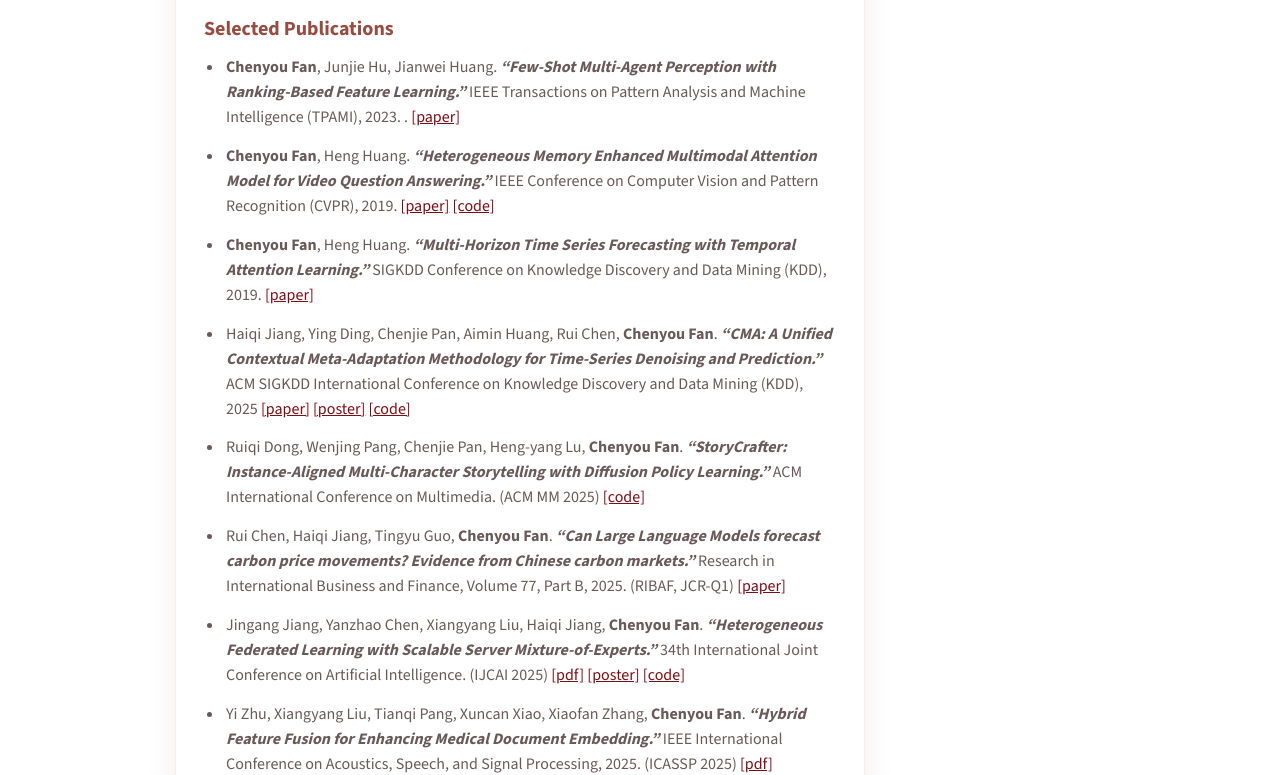
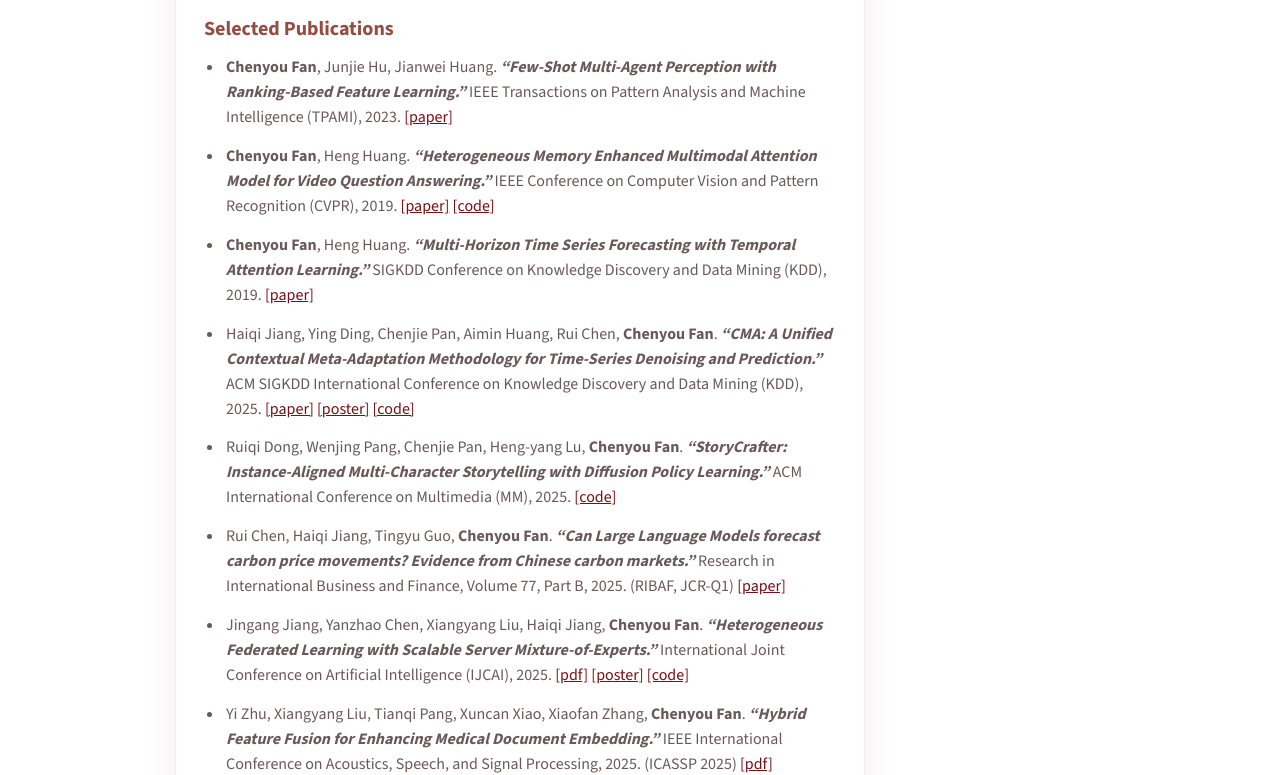
Before and after one commit to fanchenyou/fanchenyou.github.io, a Jekyll site: the page built from publication.md, in a window 1280 px wide and 1400 px high. Shown: the part 482-1257 px from the top of the window. Built offline with Jekyll 4.4.1, drawn with Linux system fonts in a browser that asks for light colours.

```diff
--- a/_includes/publication/publications.md
+++ b/_includes/publication/publications.md
@@ -2,20 +2,20 @@
 
 ### Selected Publications
 
-- **Chenyou Fan**, Junjie Hu, Jianwei Huang. ***"Few-Shot Multi-Agent Perception with Ranking-Based Feature Learning."*** IEEE Transactions on Pattern Analysis and Machine Intelligence (TPAMI), 2023. . [[paper]](https://ieeexplore.ieee.org/document/10149393){:target="_blank"}
+- **Chenyou Fan**, Junjie Hu, Jianwei Huang. ***"Few-Shot Multi-Agent Perception with Ranking-Based Feature Learning."*** IEEE Transactions on Pattern Analysis and Machine Intelligence (TPAMI), 2023. [[paper]](https://ieeexplore.ieee.org/document/10149393){:target="_blank"}
 
 - **Chenyou Fan**, Heng Huang. ***"Heterogeneous Memory Enhanced Multimodal Attention Model for Video Question Answering."*** IEEE Conference on Computer Vision and Pattern Recognition (CVPR), 2019. [[paper]](https://arxiv.org/pdf/1904.04357.pdf){:target="_blank"} [[code]](https://github.com/fanchenyou/HME-VideoQA){:target="_blank"}
 
 - **Chenyou Fan**, Heng Huang. ***"Multi-Horizon Time Series Forecasting with Temporal Attention Learning."*** SIGKDD Conference on Knowledge Discovery and Data Mining (KDD), 2019. [[paper]](https://dl.acm.org/doi/10.1145/3292500.3330662){:target="_blank"}
 
 
-- Haiqi Jiang, Ying Ding, Chenjie Pan, Aimin Huang, Rui Chen, **Chenyou Fan**. ***"CMA: A Unified Contextual Meta-Adaptation Methodology for Time-Series Denoising and Prediction."*** ACM SIGKDD International Conference on Knowledge Discovery and Data Mining (KDD), 2025 [[paper]](https://dl.acm.org/doi/10.1145/3711896.3736881) [[poster]](/docs/poster_kdd_2025.pdf){:target="_blank"} [[code]](https://github.com/FancyAI-SCNU/CMA_KDD_2025)
+- Haiqi Jiang, Ying Ding, Chenjie Pan, Aimin Huang, Rui Chen, **Chenyou Fan**. ***"CMA: A Unified Contextual Meta-Adaptation Methodology for Time-Series Denoising and Prediction."*** ACM SIGKDD International Conference on Knowledge Discovery and Data Mining (KDD), 2025. [[paper]](https://dl.acm.org/doi/10.1145/3711896.3736881) [[poster]](/docs/poster_kdd_2025.pdf){:target="_blank"} [[code]](https://github.com/FancyAI-SCNU/CMA_KDD_2025)
 
-- Ruiqi Dong, Wenjing Pang, Chenjie Pan, Heng-yang Lu, **Chenyou Fan**. ***"StoryCrafter: Instance-Aligned Multi-Character Storytelling with Diffusion Policy Learning."*** ACM International Conference on Multimedia. (ACM MM 2025) [[code]](https://github.com/FancyAI-SCNU/StoryCrafter_ACMMM_2025)
+- Ruiqi Dong, Wenjing Pang, Chenjie Pan, Heng-yang Lu, **Chenyou Fan**. ***"StoryCrafter: Instance-Aligned Multi-Character Storytelling with Diffusion Policy Learning."*** ACM International Conference on Multimedia (MM), 2025. [[code]](https://github.com/FancyAI-SCNU/StoryCrafter_ACMMM_2025)
 
 - Rui Chen, Haiqi Jiang, Tingyu Guo, **Chenyou Fan**. ***"Can Large Language Models forecast carbon price movements? Evidence from Chinese carbon markets."*** Research in International Business and Finance, Volume 77, Part B, 2025. (RIBAF, JCR-Q1) [[paper]](https://www.sciencedirect.com/science/article/pii/S0275531925002077)
 
-- Jingang Jiang, Yanzhao Chen, Xiangyang Liu, Haiqi Jiang, **Chenyou Fan**. ***"Heterogeneous Federated Learning with Scalable Server Mixture-of-Experts."*** 34th International Joint Conference on Artificial Intelligence. (IJCAI 2025) [[pdf]](https://www.ijcai.org/proceedings/2025/0610.pdf){:target="_blank"} [[poster]](/assets/docs/ijcai25_poster.pdf){:target="_blank"} [[code]](https://github.com/FancyAI-SCNU/FedMoE_IJCAI_2025)
+- Jingang Jiang, Yanzhao Chen, Xiangyang Liu, Haiqi Jiang, **Chenyou Fan**. ***"Heterogeneous Federated Learning with Scalable Server Mixture-of-Experts."*** International Joint Conference on Artificial Intelligence (IJCAI), 2025. [[pdf]](https://www.ijcai.org/proceedings/2025/0610.pdf){:target="_blank"} [[poster]](/assets/docs/ijcai25_poster.pdf){:target="_blank"} [[code]](https://github.com/FancyAI-SCNU/FedMoE_IJCAI_2025)
 
 - Yi Zhu, Xiangyang Liu, Tianqi Pang, Xuncan Xiao, Xiaofan Zhang, **Chenyou Fan**. ***"Hybrid Feature Fusion for Enhancing Medical Document Embedding."*** IEEE International Conference on Acoustics, Speech, and Signal Processing, 2025. (ICASSP 2025) [[pdf]](/assets/docs/ICASSP_2025.pdf){:target="_blank"}
 
```
